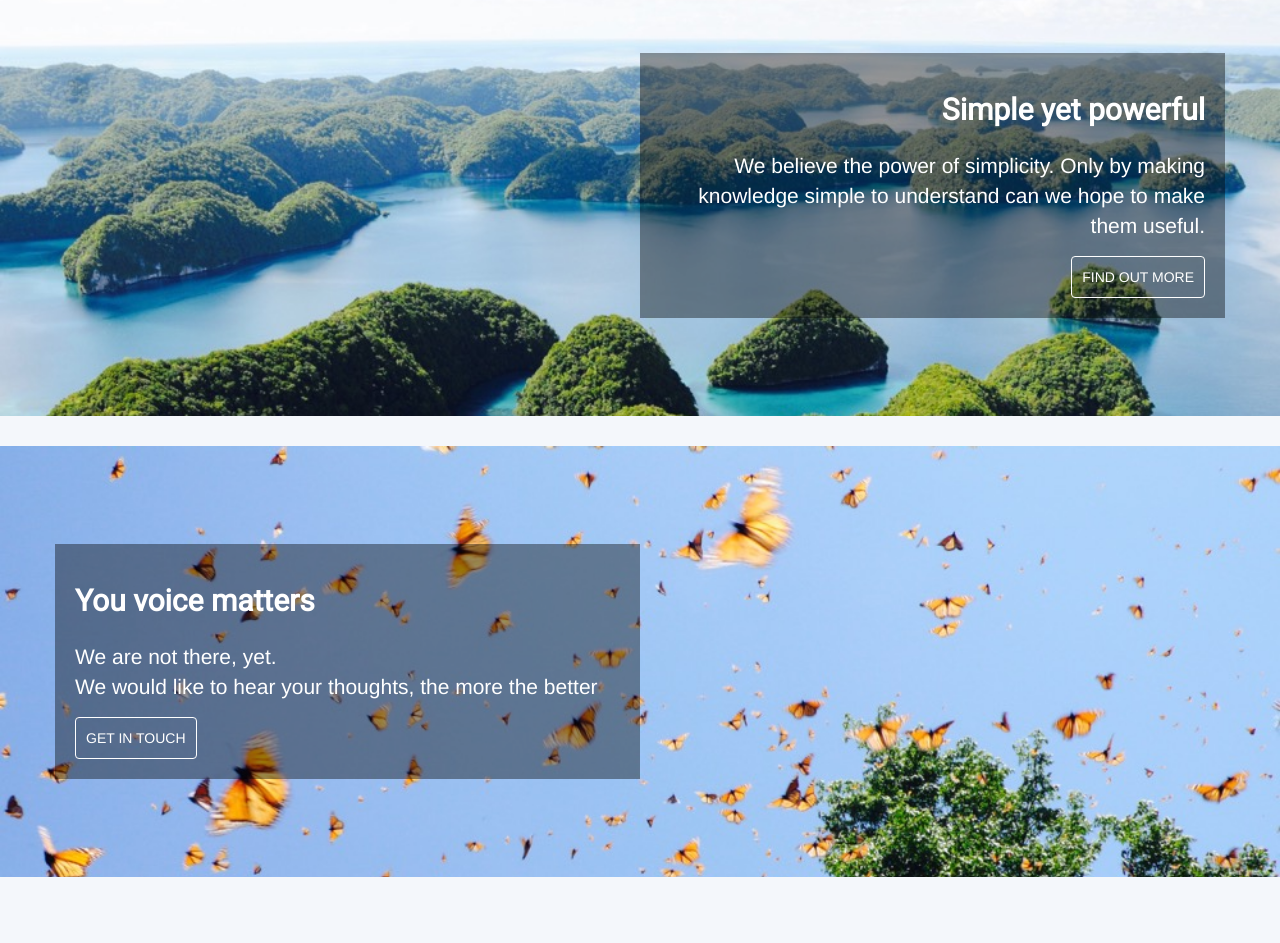
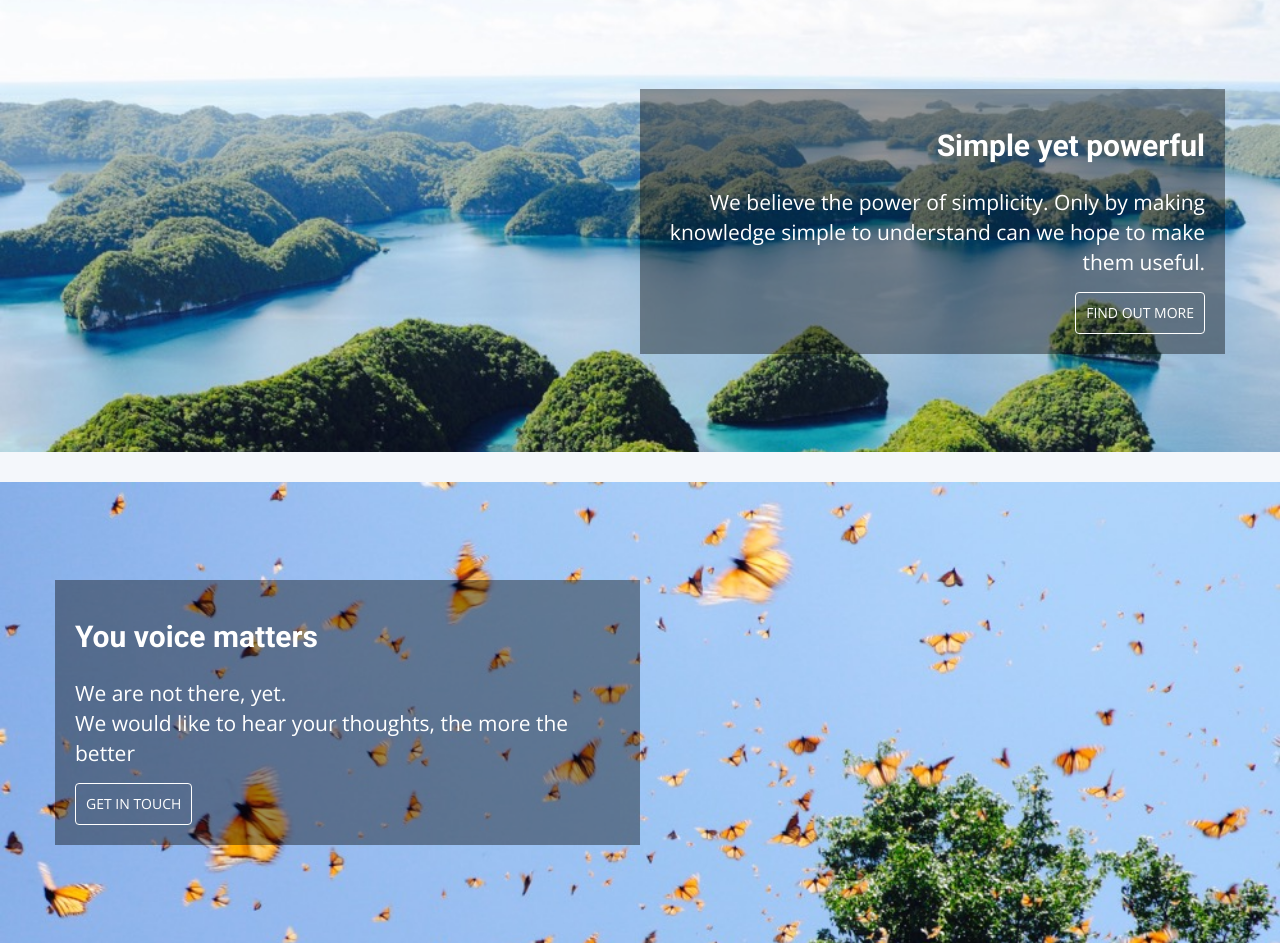
Before and after one commit to Yichuans/wh-knowledge-lab, a plain HTML site: page index_dev.html in a window 1280 px wide. Shown: the part 1740-2683 px from the top of the page. Drawn offline with nearby package versions, Linux system fonts and the light colour scheme.

Commit message:
refresh dev font

```diff
--- a/index_dev.html
+++ b/index_dev.html
@@ -14,8 +14,7 @@
     <!-- <link href="css/stylish-portfolio.css" rel="stylesheet"> -->
     <!-- Custom Fonts -->
     <link href="font-awesome/css/font-awesome.min.css" rel="stylesheet" type="text/css">
-    <link href="https://fonts.googleapis.com/css?family=Roboto" rel="stylesheet">
-    <link href="https://fonts.googleapis.com/css?family=Roboto+Slab" rel="stylesheet">
+    <link href="https://fonts.googleapis.com/css?family=Open+Sans:300,400|Roboto:400,700" rel="stylesheet">
     <!-- HTML5 Shim and Respond.js IE8 support of HTML5 elements and media queries -->
     <!-- WARNING: Respond.js doesn't work if you view the page via file:// -->
     <!--[if lt IE 9]>
@@ -31,10 +30,14 @@
     h2,
     h3,
     h4 {
-        font-family: 'Roboto';
+        font-family: 'Roboto', sans-serif;
     }
 
-    p {
+    p,
+    a {
+        font-family: 'Open Sans', sans-serif;
+        ;
+        font-weight: 300;
         font-size: 13px;
     }
     /*header background*/
@@ -132,7 +135,6 @@
 
     .landing h1 {
         font-size: 10vw;
-        font-family: 'Roboto';
         padding-bottom: 5%;
         letter-spacing: -0.03em;
         line-height: 0.95
@@ -144,29 +146,6 @@
 
     strong {
         font-size: 1.5em;
-    }
-
-    .info-left {
-        margin-top: 50px;
-        margin-bottom: 50px;
-        padding: 20px;
-    }
-
-    .info-right {
-        margin-top: 50px;
-        margin-bottom: 50px;
-        float: right;
-        text-align: right;
-        padding: 20px;
-    }
-
-    .info-light {
-        background-color: rgba(255, 255, 255, 0.6);
-    }
-
-    .info-dark {
-        color: white;
-        background-color: rgba(0, 0, 0, 0.4);
     }
 
     .img-landcover {
@@ -202,16 +181,18 @@
         background-color: inherit;
     }
 
-    .jumbotron h2 {
-        font-weight: 900;
+    .info-box {
+        margin-top: 50px;
+        margin-bottom: 50px;
+        padding: 20px;
+    }
+
+    .info-box h2 {
+        font-weight: 700;
         margin-bottom: 25px;
     }
 
-    .kl-nav {
-        background-color: inherit;
-    }
-
-    .info-light a {
+    .info-box a {
         border: 1px solid;
         line-height: 20px;
         padding: 10px;
@@ -220,14 +201,30 @@
         background: none;
     }
 
+    .info-left {}
+
+    .info-right {
+        float: right;
+        text-align: right;
+    }
+
+    .info-light {
+        background-color: rgba(255, 255, 255, 0.6);
+    }
+
+    .info-dark {
+        color: white;
+        background-color: rgba(0, 0, 0, 0.4);
+    }
+
+    .info-light a {}
+
     .info-dark a {
         color: white;
-        border: 1px solid;
-        line-height: 20px;
-        padding: 10px;
-        text-decoration: none;
-        text-transform: uppercase;
-        background: none;
+    }
+
+    .kl-nav {
+        background-color: inherit;
     }
     </style>
 </head>
@@ -252,7 +249,7 @@
         <div class="jumbotron img-landcover">
             <div class="container">
                 <div class='row'>
-                    <div class='col-md-6 info-right info-dark'>
+                    <div class='col-md-6 info-box info-right info-dark'>
                         <h2>Central hub for all things digital </h2>
                         <p>We believe the future of information dissemination is via the web, the most effective way to pass knowledge to the hands of people who need them.</p>
                         </p>
@@ -264,7 +261,7 @@
         <div class="jumbotron img-whca">
             <div class="container">
                 <div class='row'>
-                    <div class='col-md-6 info-left info-light'>
+                    <div class='col-md-6 info-box info-left info-light'>
                         <h2>Open data, method and access
                             </h2>
                         <p>We believe people should be given the opportunity to make use of the information themselves.</p>
@@ -276,7 +273,7 @@
         <div class="jumbotron img-datasheet">
             <div class="container">
                 <div class='row'>
-                    <div class='col-md-6 info-right info-dark'>
+                    <div class='col-md-6 info-box info-right info-dark'>
                         <h2>Simple yet powerful</h2>
                         <p> We believe the power of simplicity. Only by making knowledge simple to understand can we hope to make them useful.</p>
                         <a class="btn btn-default" href="#" role="button">Find out more</a>
@@ -287,9 +284,10 @@
         <div class="jumbotron img-ccv">
             <div class="container">
                 <div class='row'>
-                    <div class='col-md-6 info-left info-dark'>
+                    <div class='col-md-6 info-box info-left info-dark'>
                         <h2>You voice matters</h2>
-                        <p>We are not there, yet.<br/> We would like to hear your thoughts, the more the better</p>
+                        <p>We are not there, yet.
+                            <br/> We would like to hear your thoughts, the more the better</p>
                         <a class="btn btn-default" href="#contact" role="button">Get in touch</a>
                     </div>
                 </div>
@@ -368,11 +366,11 @@
                     </div>
                 </div>
             </div>
+            <hr>
     </section>
-    <hr>
+
     <!-- Footer -->
     <footer>
-        <div class='jumbotron'>
         <div class="container">
             <section id='contact'>
                 <h2>Get in touch</h2>
@@ -402,8 +400,8 @@
                         <p class="pull-right"><i class="fa fa-arrow-up"></i> <a href="#">Back to top</a></p>
                     </div>
                 </div>
+            </section>
         </div>
-            </section>
     </footer>
     <!-- jQuery -->
     <script src="js/jquery.js"></script>
```
Lines whose indentation alone changed are shown as unchanged.
